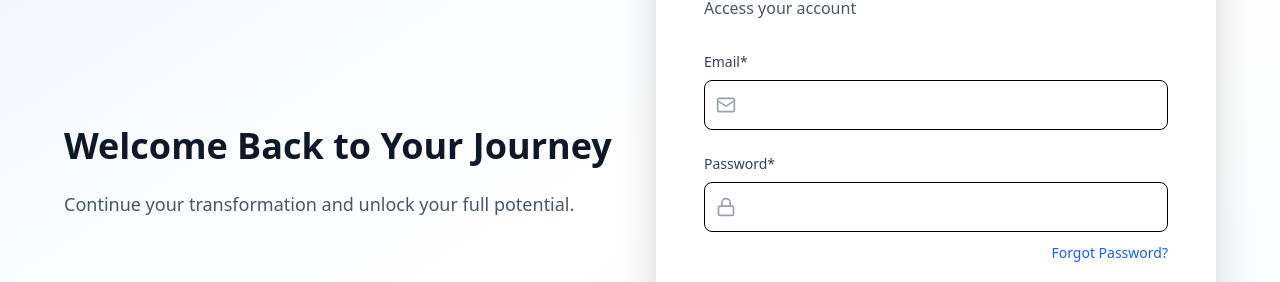
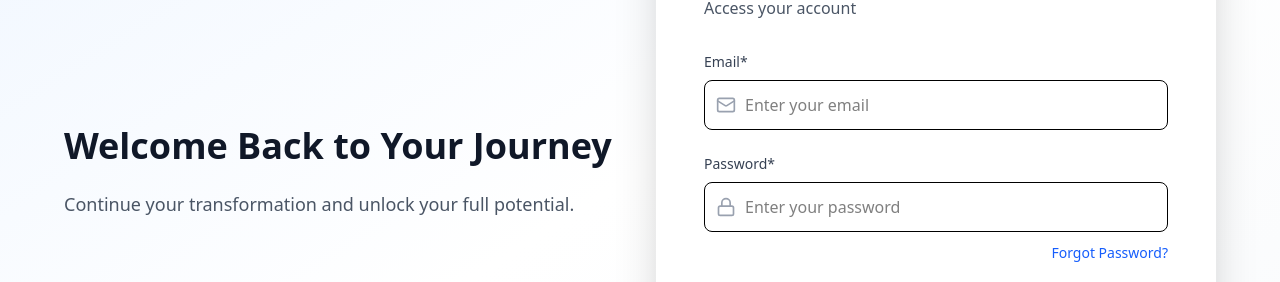
Before and after one commit to Atharv542/H2H, a React (Vite) app: page /login in a window 1280 px wide. Shown: the part 292-574 px from the top of the page. Built offline with nearby package versions, Linux system fonts and the light colour scheme; no server answers.

Commit message:
Added changes

```diff
--- a/src/pages/Login.tsx
+++ b/src/pages/Login.tsx
@@ -130,6 +130,7 @@ const Login = () => {
                   type="email"
                   required
                   value={email}
+                  placeholder="Enter your email"
                   onChange={(e) => setEmail(e.target.value)}
                   className="w-full pl-10 pr-4 py-3 border rounded-lg"
                 />
@@ -147,6 +148,7 @@ const Login = () => {
                   type="password"
                   required
                   value={password}
+                  placeholder="Enter your password"
                   onChange={(e) => setPassword(e.target.value)}
                   className="w-full pl-10 pr-4 py-3 border rounded-lg"
                 />
```
